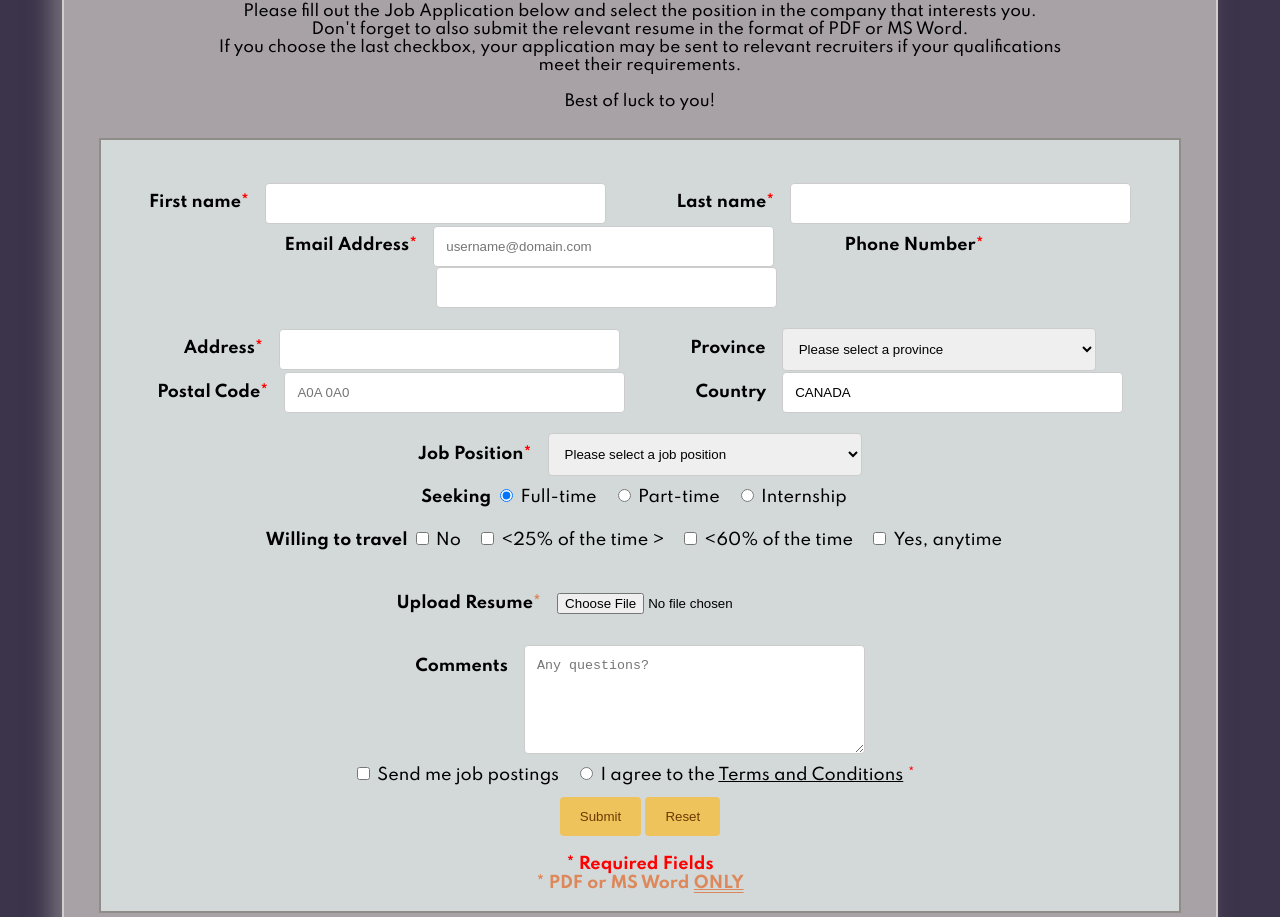
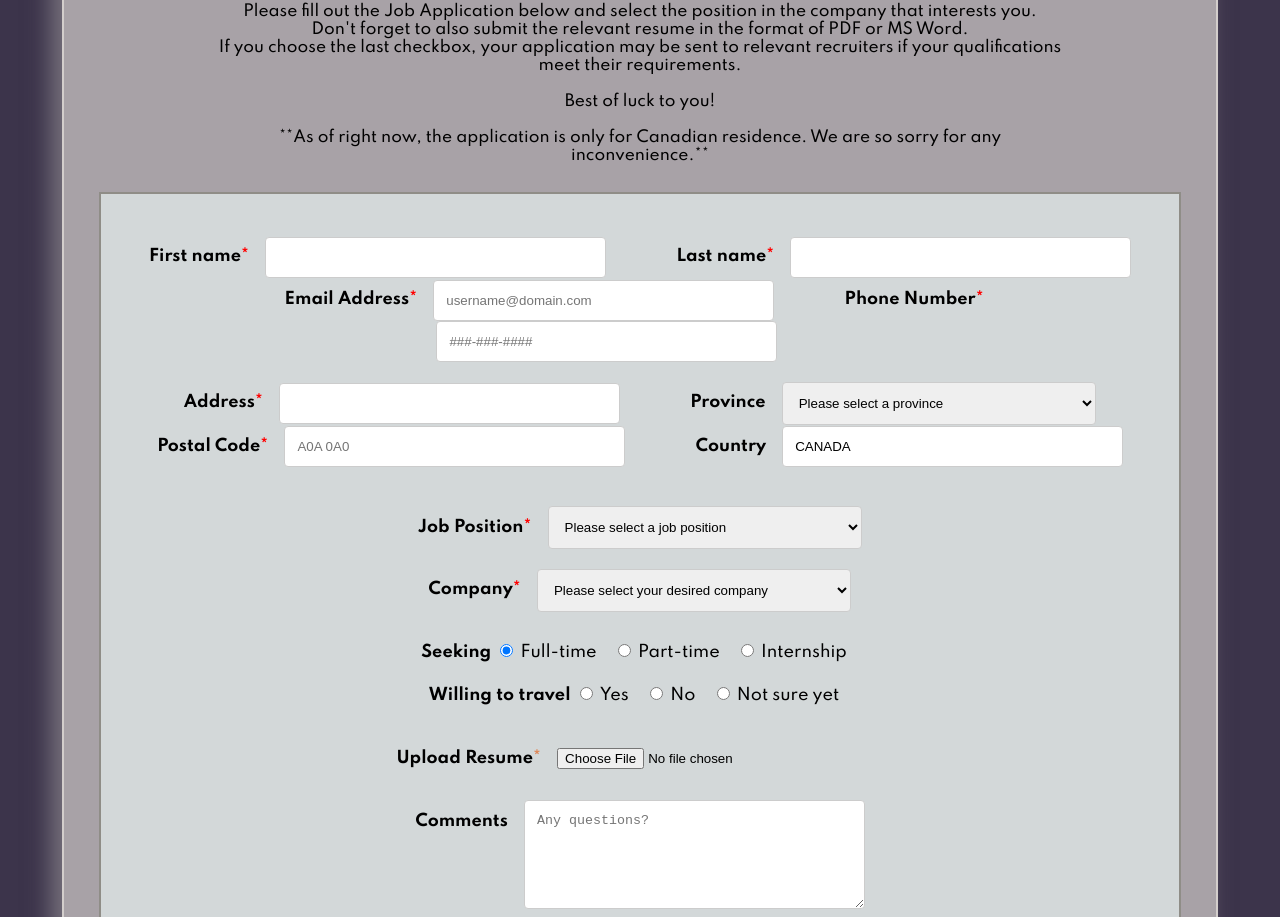
Before and after one commit to manuboojuk/ht6-project, a plain HTML site: page application.html in a window 1280 px wide. Shown: the part 465-1382 px from the top of the page. Drawn offline with Linux system fonts and the light colour scheme.

Commit message:
Update application.html

```diff
--- a/application.html
+++ b/application.html
@@ -36,7 +36,8 @@
         Please fill out the Job Application below and select the position in the company that interests you.<br>
         Don't forget to also submit the relevant resume in the format of PDF or MS Word.<br>
         If you choose the last checkbox, your application may be sent to relevant recruiters if your qualifications meet their requirements.<br><br>
-        Best of luck to you!
+        Best of luck to you!<br><br>
+        **As of right now, the application is only for Canadian residence. We are so sorry for any inconvenience.**
     </p>
     <div id="form">
         <form>
@@ -66,7 +67,7 @@
 
             <!--	Phone number, tel, required	-->
             <label class="text-deco" for="phone">Phone Number<span style="color: red;">*</span></label>
-            <input type="tel" id="phone" name="phone" pattern="[0-9]{3}-[0-9]{2}-[0-9]{3} required="required""><br><br>
+            <input type="tel" id="phone" name="phone" pattern="[0-9]{3}-[0-9]{2}-[0-9]{3} required="required" placeholder="###-###-####"><br><br>
 
             <!--	Address, text, required	-->
             <label class="text-deco" for="address">Address<span style="color: red;">*</span>
@@ -106,16 +107,35 @@
 
             <!--	Country, text, already inputted as Canada, cannot be changed	-->
             <label class="text-deco" for="country">Country</label>
-            <input id="country" name="country" readonly type="text" value="CANADA"><br><br>
+            <input id="country" name="country" readonly type="text" value="CANADA"><br><br><br>
 
             <!--	Position, Combo-box, required	-->
             <label class="text-deco" for="position">Job Position<span style="color: red;">*</span>
             </label>
             <select id="position" name="position" required="required">
                 <option disabled selected value="">Please select a job position</option>
-                <option value="designer">Interior Designer</option>
-                <option value="receptionist">Receptionist</option>
-            </select><br>
+                <option value="frontend">Frontend Developer</option>
+                <option value="backend">Backend Developer</option>
+                <option value="fullstack">Fullstack Developer</option>
+                <option value="engineer">Software Engineer</option>
+            </select><br><br>
+
+            <!--	Company, Combo-box, optional	-->
+            <label class="text-deco" for="company">Company<span style="color: red;">*</span>
+            </label>
+            <select id="company" name="company" >
+                <option disabled selected value="">Please select your desired company</option>
+                <option value="accenture">Accenture</option>
+                <option value="bell">Bell</option>
+                <option value="fdm">FDM Group</option>
+                <option value="hive">Hive</option>
+                <option value="ibm">IBM</option>
+                <option value="kpmg">KPMG</option>
+                <option value="loblaw">Loblaw Digital</option>
+                <option value="national-bank">National Bank of Canada</option>
+                <option value="rbc">Royal Bank of Canada (RBC)</option>
+                <option value="scotiabank">Scotiabank</option>
+            </select><br><br>
 
             <!--	Employment types, radio, optional	-->
             <b>Seeking</b>
@@ -126,16 +146,15 @@
             <input id="internship" name="seeking" type="radio" value="internship">
             <label for="internship">Internship</label><br>
 
-            <!--	Traveling, checkbox, optional	-->
+            <!--	Traveling, radio, optional	-->
             <b>Willing to travel</b>
-            <input id="No" name="No" type="checkbox" value="no">
+            <input id="yes" name="yes" type="radio" value="yes">
+            <label for="yes">Yes</label>
+            <input id="No" name="No" type="radio" value="no">
             <label for="No">No</label>
-            <input id="twentyfive" name="twentyfive" type="checkbox" value="twentyfive">
-            <label for="twentyfive"> &lt;25% of the time ></label>
-            <input id="sixty" name="sixty" type="checkbox" value="sixty">
-            <label for="sixty"> &lt;60% of the time </label>
-            <input id="yes" name="yes" type="checkbox" value="yes">
-            <label for="yes">Yes, anytime</label><br><br>
+            <input id="notsure" name="notsure" type="radio" value="notsure">
+            <label for="notsure">Not sure yet</label><br><br>
+
             <!--	Uploading resume, file, only accepts PDF or MS Word	-->
             <b>Upload Resume<span style="color: #dd885a;">*</span></b>
             <input accept="application/pdf, application/msword,
```
